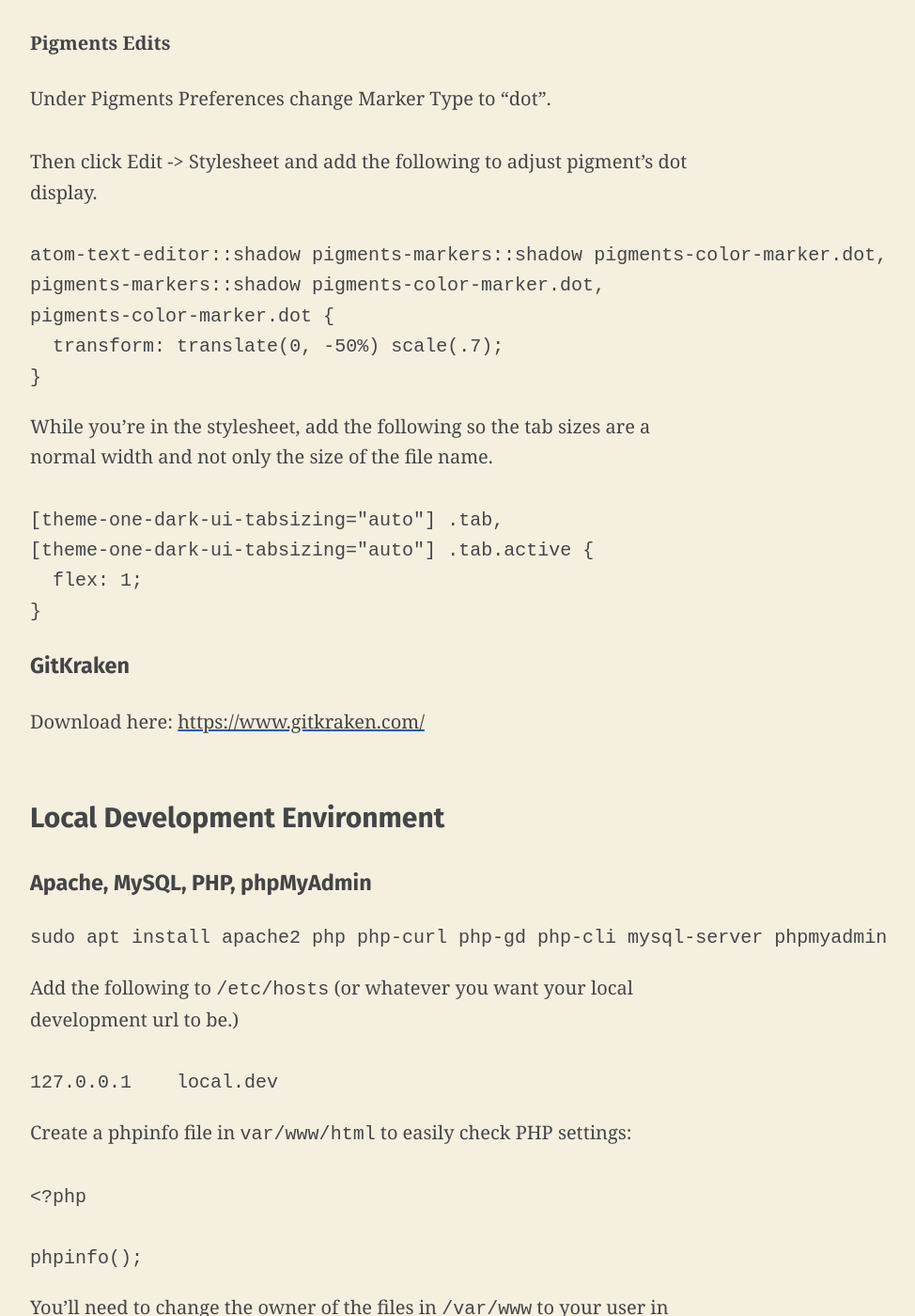
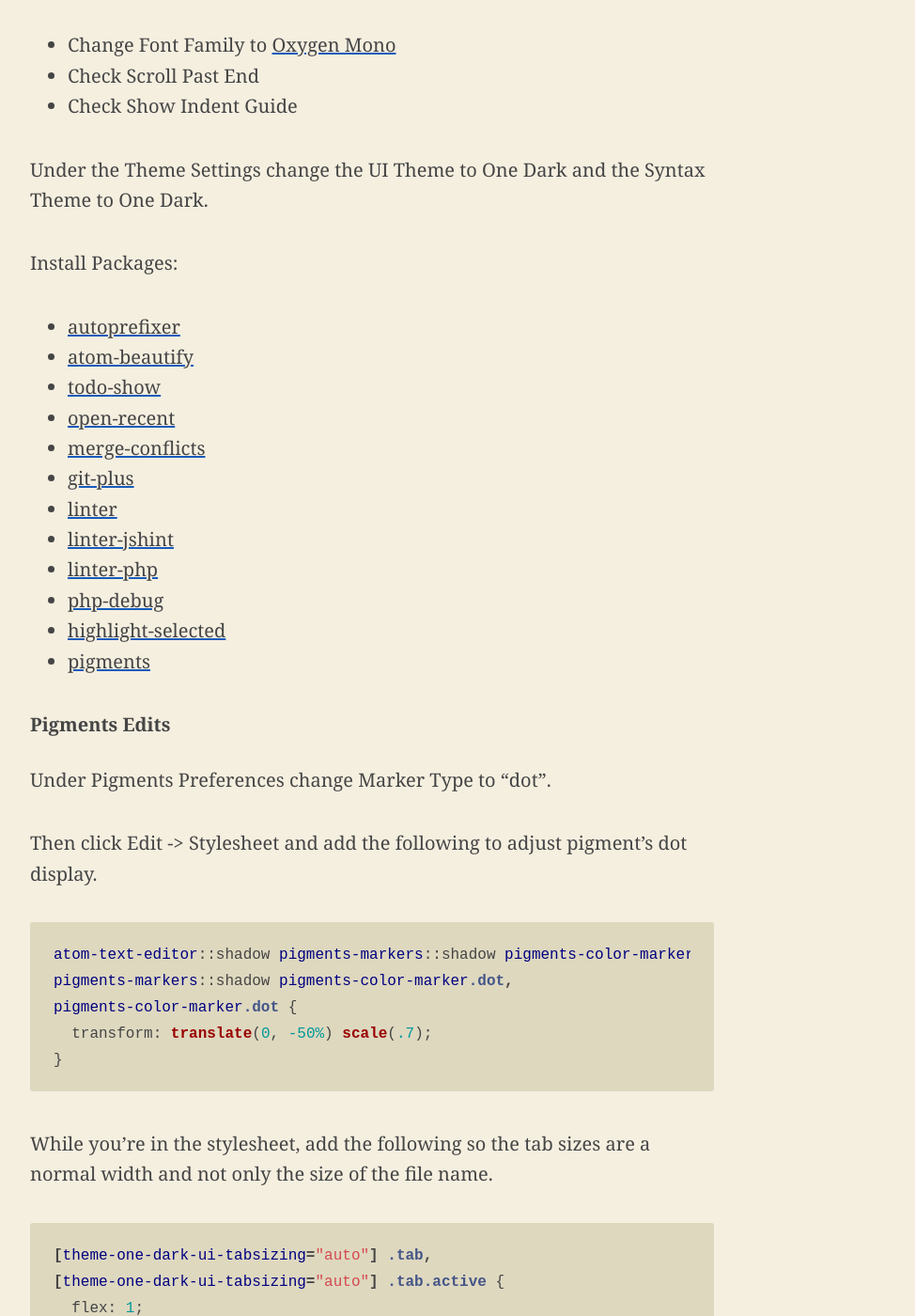
Before and after one commit to bradonomics/bradonomics.com, a Jekyll site: the page built from _drafts/linux-config.md, in a window 1280 px wide and 1400 px high, scrolled down 6108 px. Shown: the whole window at 94% size, without its empty margins (244-1218 px from the left). Built offline with Jekyll 4.4.1, drawn with Linux system fonts in a browser that asks for light colours.

Commit message:
Added code highlighting

```diff
--- a/_sass/code-solarized.scss
+++ b/_sass/code-solarized.scss
@@ -20,8 +20,8 @@
 }
 
 code {
+  background: #ddd;
   padding: 1px 5px;
-  background: #ddd;
 }
 
 pre {
@@ -32,78 +32,78 @@
 }
 
 pre > code {
+  border: 0;
+  background: transparent;
   padding-right: 0;
   padding-left: 0;
-  background: transparent;
-  border: 0;
 }
 
-.highlight { color: #93a1a1; background-color: #002b36; }
-.highlight .c { color: #819095; } /* Comment */
-.highlight .err { color: #93a1a1; } /* Error */
-.highlight .g { color: #93a1a1; } /* Generic */
-.highlight .k { color: #859900; } /* Keyword */
-.highlight .l { color: #93a1a1; } /* Literal */
-.highlight .n { color: #93a1a1; } /* Name */
-.highlight .o { color: #859900; } /* Operator */
-.highlight .x { color: #d86f57; } /* Other */
-.highlight .p { color: #93a1a1; } /* Punctuation */
-.highlight .cm { color: #819095; } /* Comment.Multiline */
-.highlight .cp { color: #859900; } /* Comment.Preproc */
-.highlight .c1 { color: #819095; } /* Comment.Single */
-.highlight .cs { color: #859900; } /* Comment.Special */
-.highlight .gd { color: #2aa198; } /* Generic.Deleted */
-.highlight .ge { color: #93a1a1; font-style: italic; } /* Generic.Emph */
-.highlight .gr { color: #e86260; } /* Generic.Error */
-.highlight .gh { color: #d86f57; } /* Generic.Heading */
-.highlight .gi { color: #859900; } /* Generic.Inserted */
-.highlight .go { color: #93a1a1; } /* Generic.Output */
-.highlight .gp { color: #93a1a1; } /* Generic.Prompt */
-.highlight .gs { color: #93a1a1; font-weight: bold; } /* Generic.Strong */
-.highlight .gu { color: #d86f57; } /* Generic.Subheading */
-.highlight .gt { color: #93a1a1; } /* Generic.Traceback */
-.highlight .kc { color: #d86f57; } /* Keyword.Constant */
-.highlight .kd { color: #4798da; } /* Keyword.Declaration */
-.highlight .kn { color: #859900; } /* Keyword.Namespace */
-.highlight .kp { color: #859900; } /* Keyword.Pseudo */
-.highlight .kr { color: #4798da; } /* Keyword.Reserved */
-.highlight .kt { color: #e86260; } /* Keyword.Type */
-.highlight .ld { color: #93a1a1; } /* Literal.Date */
-.highlight .m { color: #2aa198; } /* Literal.Number */
-.highlight .s { color: #2aa198; } /* Literal.String */
-.highlight .na { color: #93a1a1; } /* Name.Attribute */
-.highlight .nb { color: #b58900; } /* Name.Builtin */
-.highlight .nc { color: #4798da; } /* Name.Class */
-.highlight .no { color: #d86f57; } /* Name.Constant */
-.highlight .nd { color: #4798da; } /* Name.Decorator */
-.highlight .ni { color: #d86f57; } /* Name.Entity */
-.highlight .ne { color: #d86f57; } /* Name.Exception */
-.highlight .nf { color: #4798da; } /* Name.Function */
-.highlight .nl { color: #93a1a1; } /* Name.Label */
-.highlight .nn { color: #93a1a1; } /* Name.Namespace */
-.highlight .nx { color: #93a1a1; } /* Name.Other */
-.highlight .py { color: #93a1a1; } /* Name.Property */
-.highlight .nt { color: #4798da; } /* Name.Tag */
-.highlight .nv { color: #4798da; } /* Name.Variable */
-.highlight .ow { color: #859900; } /* Operator.Word */
-.highlight .w { color: #93a1a1; } /* Text.Whitespace */
-.highlight .mf { color: #2aa198; } /* Literal.Number.Float */
-.highlight .mh { color: #2aa198; } /* Literal.Number.Hex */
-.highlight .mi { color: #2aa198; } /* Literal.Number.Integer */
-.highlight .mo { color: #2aa198; } /* Literal.Number.Oct */
-.highlight .sb { color: #819095; } /* Literal.String.Backtick */
-.highlight .sc { color: #2aa198; } /* Literal.String.Char */
-.highlight .sd { color: #93a1a1; } /* Literal.String.Doc */
-.highlight .s2 { color: #2aa198; } /* Literal.String.Double */
-.highlight .se { color: #d86f57; } /* Literal.String.Escape */
-.highlight .sh { color: #93a1a1; } /* Literal.String.Heredoc */
-.highlight .si { color: #2aa198; } /* Literal.String.Interpol */
-.highlight .sx { color: #2aa198; } /* Literal.String.Other */
-.highlight .sr { color: #e86260; } /* Literal.String.Regex */
-.highlight .s1 { color: #2aa198; } /* Literal.String.Single */
-.highlight .ss { color: #2aa198; } /* Literal.String.Symbol */
-.highlight .bp { color: #4798da; } /* Name.Builtin.Pseudo */
-.highlight .vc { color: #4798da; } /* Name.Variable.Class */
-.highlight .vg { color: #4798da; } /* Name.Variable.Global */
-.highlight .vi { color: #4798da; } /* Name.Variable.Instance */
-.highlight .il { color: #2aa198; } /* Literal.Number.Integer.Long */
+.highlight { background-color: #002b36; color: #93a1a1; }
+.highlight .c { color: #819095; } // Comment
+.highlight .err { color: #93a1a1; } // Error
+.highlight .g { color: #93a1a1; } // Generic
+.highlight .k { color: #859900; } // Keyword
+.highlight .l { color: #93a1a1; } // Literal
+.highlight .n { color: #93a1a1; } // Name
+.highlight .o { color: #859900; } // Operator
+.highlight .x { color: #d86f57; } // Other
+.highlight .p { color: #93a1a1; } // Punctuation
+.highlight .cm { color: #819095; } // Comment.Multiline
+.highlight .cp { color: #859900; } // Comment.Preproc
+.highlight .c1 { color: #819095; } // Comment.Single
+.highlight .cs { color: #859900; } // Comment.Special
+.highlight .gd { color: #2aa198; } // Generic.Deleted
+.highlight .ge { color: #93a1a1; font-style: italic; } // Generic.Emph
+.highlight .gr { color: #e86260; } // Generic.Error
+.highlight .gh { color: #d86f57; } // Generic.Heading
+.highlight .gi { color: #859900; } // Generic.Inserted
+.highlight .go { color: #93a1a1; } // Generic.Output
+.highlight .gp { color: #93a1a1; } // Generic.Prompt
+.highlight .gs { color: #93a1a1; font-weight: bold; } // Generic.Strong
+.highlight .gu { color: #d86f57; } // Generic.Subheading
+.highlight .gt { color: #93a1a1; } // Generic.Traceback
+.highlight .kc { color: #d86f57; } // Keyword.Constant
+.highlight .kd { color: #4798da; } // Keyword.Declaration
+.highlight .kn { color: #859900; } // Keyword.Namespace
+.highlight .kp { color: #859900; } // Keyword.Pseudo
+.highlight .kr { color: #4798da; } // Keyword.Reserved
+.highlight .kt { color: #e86260; } // Keyword.Type
+.highlight .ld { color: #93a1a1; } // Literal.Date
+.highlight .m { color: #2aa198; } // Literal.Number
+.highlight .s { color: #2aa198; } // Literal.String
+.highlight .na { color: #93a1a1; } // Name.Attribute
+.highlight .nb { color: #b58900; } // Name.Builtin
+.highlight .nc { color: #4798da; } // Name.Class
+.highlight .no { color: #d86f57; } // Name.Constant
+.highlight .nd { color: #4798da; } // Name.Decorator
+.highlight .ni { color: #d86f57; } // Name.Entity
+.highlight .ne { color: #d86f57; } // Name.Exception
+.highlight .nf { color: #4798da; } // Name.Function
+.highlight .nl { color: #93a1a1; } // Name.Label
+.highlight .nn { color: #93a1a1; } // Name.Namespace
+.highlight .nx { color: #93a1a1; } // Name.Other
+.highlight .py { color: #93a1a1; } // Name.Property
+.highlight .nt { color: #4798da; } // Name.Tag
+.highlight .nv { color: #4798da; } // Name.Variable
+.highlight .ow { color: #859900; } // Operator.Word
+.highlight .w { color: #93a1a1; } // Text.Whitespace
+.highlight .mf { color: #2aa198; } // Literal.Number.Float
+.highlight .mh { color: #2aa198; } // Literal.Number.Hex
+.highlight .mi { color: #2aa198; } // Literal.Number.Integer
+.highlight .mo { color: #2aa198; } // Literal.Number.Oct
+.highlight .sb { color: #819095; } // Literal.String.Backtick
+.highlight .sc { color: #2aa198; } // Literal.String.Char
+.highlight .sd { color: #93a1a1; } // Literal.String.Doc
+.highlight .s2 { color: #2aa198; } // Literal.String.Double
+.highlight .se { color: #d86f57; } // Literal.String.Escape
+.highlight .sh { color: #93a1a1; } // Literal.String.Heredoc
+.highlight .si { color: #2aa198; } // Literal.String.Interpol
+.highlight .sx { color: #2aa198; } // Literal.String.Other
+.highlight .sr { color: #e86260; } // Literal.String.Regex
+.highlight .s1 { color: #2aa198; } // Literal.String.Single
+.highlight .ss { color: #2aa198; } // Literal.String.Symbol
+.highlight .bp { color: #4798da; } // Name.Builtin.Pseudo
+.highlight .vc { color: #4798da; } // Name.Variable.Class
+.highlight .vg { color: #4798da; } // Name.Variable.Global
+.highlight .vi { color: #4798da; } // Name.Variable.Instance
+.highlight .il { color: #2aa198; } // Literal.Number.Integer.Long
--- /dev/null
+++ b/_sass/code-webniyom.scss
@@ -0,0 +1,98 @@
+code {
+  background-color: #ded8bf;
+  padding: .05rem .25rem;
+  color: #d44950;
+  font-family: 'Oxygen Mono', monospace;
+  font-size: .8rem;
+  font-weight: normal; // Prevent inheritance from strong
+  font-style: normal; // Prevent inheritance from em
+  @media (max-width: 30em) {
+    word-break: break-word;
+  }
+}
+
+pre {
+  display: block;
+  margin: 0 0 $spacer * 2;
+  overflow-x: auto;
+  overflow-y: hidden;
+  line-height: 1.4;
+}
+
+pre code {
+  background-color: transparent;
+  padding: 0;
+  color: inherit;
+}
+
+.highlight {
+  margin-bottom: $spacer * 2;
+  border-radius: .15em;
+  background-color: #ded8bf;
+  padding: 1em 1.25em;
+
+  pre {
+    margin-bottom: 0;
+    padding: 0;
+  }
+
+  .c     { color: #998; font-style: italic; } // Comment
+  .err   { background-color: #e3d2d2; color: #a61717; } // Error
+  .k     { font-weight: bold; } // Keyword
+  .o     { font-weight: bold; } // Operator
+  .cm    { color: #998; font-style: italic; } // Comment.Multiline
+  .cp    { color: #999; font-weight: bold; } // Comment.Preproc
+  .c1    { color: #998; font-style: italic; } // Comment.Single
+  .cs    { color: #999; font-weight: bold; font-style: italic; } // Comment.Special
+  .gd    { background-color: #fdd; color: #000; } // Generic.Deleted
+  .gd .x { background-color: #faa; color: #000; } // Generic.Deleted.Specific
+  .ge    { font-style: italic; } // Generic.Emph
+  .gr    { color: #a00; } // Generic.Error
+  .gh    { color: #999; } // Generic.Heading
+  .gi    { background-color: #dfd; color: #000; } // Generic.Inserted
+  .gi .x { background-color: #afa; color: #000; } // Generic.Inserted.Specific
+  .go    { color: #888; } // Generic.Output
+  .gp    { color: #555; } // Generic.Prompt
+  .gs    { font-weight: bold; } // Generic.Strong
+  .gu    { color: #aaa; } // Generic.Subheading
+  .gt    { color: #a00; } // Generic.Traceback
+  .kc    { font-weight: bold; } // Keyword.Constant
+  .kd    { font-weight: bold; } // Keyword.Declaration
+  .kp    { font-weight: bold; } // Keyword.Pseudo
+  .kr    { font-weight: bold; } // Keyword.Reserved
+  .kt    { color: #458; font-weight: bold; } // Keyword.Type
+  .m     { color: #099; } // Literal.Number
+  .s     { color: #d44950; } // Literal.String
+  .na    { color: #008080; } // Name.Attribute
+  .nb    { color: #0086b3; } // Name.Builtin
+  .nc    { color: #458; font-weight: bold; } // Name.Class
+  .no    { color: #008080; } // Name.Constant
+  .ni    { color: #800080; } // Name.Entity
+  .ne    { color: #900; font-weight: bold; } // Name.Exception
+  .nf    { color: #900; font-weight: bold; } // Name.Function
+  .nn    { color: #555; } // Name.Namespace
+  .nt    { color: #000080; } // Name.Tag
+  .nv    { color: #008080; } // Name.Variable
+  .ow    { font-weight: bold; } // Operator.Word
+  .w     { color: #bbb; } // Text.Whitespace
+  .mf    { color: #099; } // Literal.Number.Float
+  .mh    { color: #099; } // Literal.Number.Hex
+  .mi    { color: #099; } // Literal.Number.Integer
+  .mo    { color: #099; } // Literal.Number.Oct
+  .sb    { color: #d44950; } // Literal.String.Backtick
+  .sc    { color: #d44950; } // Literal.String.Char
+  .sd    { color: #d44950; } // Literal.String.Doc
+  .s2    { color: #d44950; } // Literal.String.Double
+  .se    { color: #d44950; } // Literal.String.Escape
+  .sh    { color: #d44950; } // Literal.String.Heredoc
+  .si    { color: #d44950; } // Literal.String.Interpol
+  .sx    { color: #d44950; } // Literal.String.Other
+  .sr    { color: #009926; } // Literal.String.Regex
+  .s1    { color: #d44950; } // Literal.String.Single
+  .ss    { color: #990073; } // Literal.String.Symbol
+  .bp    { color: #999; } // Name.Builtin.Pseudo
+  .vc    { color: #008080; } // Name.Variable.Class
+  .vg    { color: #008080; } // Name.Variable.Global
+  .vi    { color: #008080; } // Name.Variable.Instance
+  .il    { color: #099; } // Literal.Number.Integer.Long
+}
--- a/css/main.scss
+++ b/css/main.scss
@@ -13,6 +13,7 @@
 @import 'newsletter';
 @import 'archive';
 @import 'images';
+@import 'code-webniyom';
 @import 'tables';
 @import 'fitvids';
 @import 'footer';
```
